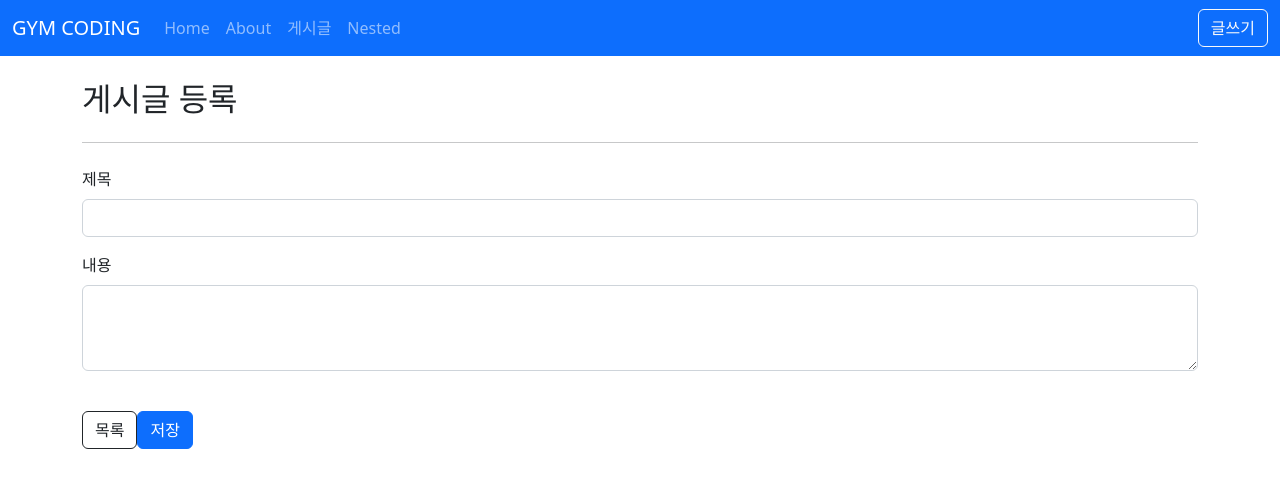
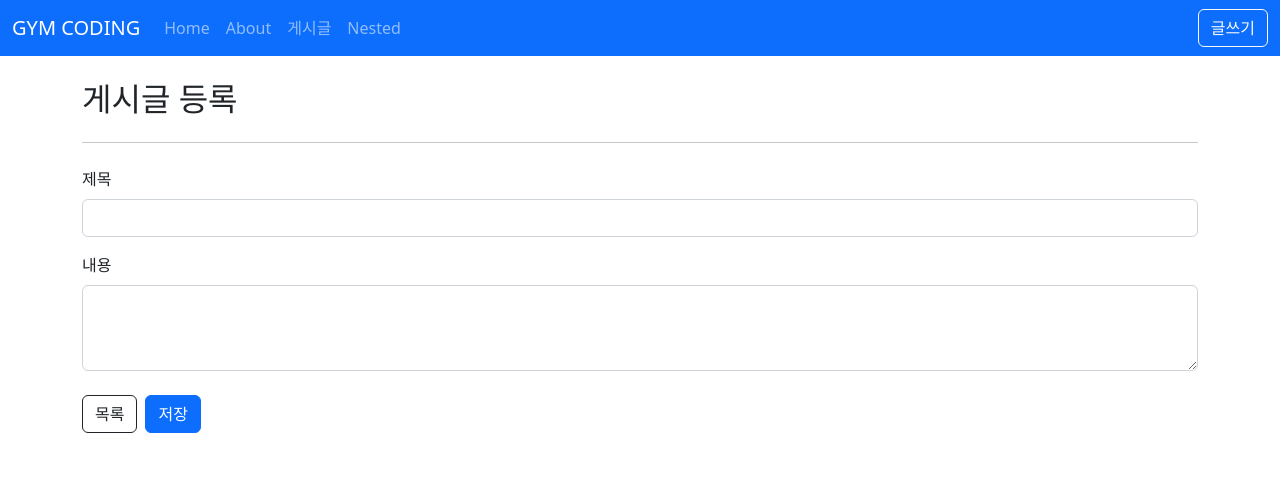
Before and after one commit to kjhqwaszx/vue3-posts, a Vue app: page /posts/create in a window 1280 px wide. Shown: the top 488 px of the page. Built offline with nearby package versions, Linux system fonts and the light colour scheme.

Commit message:
PostForm 모듈화

```diff
--- /dev/null
+++ b/src/components/posts/PostForm.vue
@@ -0,0 +1,30 @@
+<template>
+  <form>
+    <div class="mb-3">
+      <label for="title" class="form-label">제목</label>
+      <input :value="title" @input="$emit('update:title', $event.target.value)" type="text" class="form-control"
+        id="title" />
+    </div>
+    <div class="mb-3">
+      <label for="content" class="form-label">내용</label>
+      <textarea :value="content" @input="$emit('update:content', $event.target.value)" class="form-control" id="content"
+        rows="3"></textarea>
+    </div>
+    <div class=" d-flex gap-2 mt-4">
+      <slot name="actions"></slot>
+    </div>
+  </form>
+</template>
+
+<script setup>
+defineProps({
+  title: String,
+  content: String
+})
+
+defineEmits(['update:title', 'update:content'])
+</script>
+
+<style lang="scss" scoped>
+
+</style>
--- a/src/views/posts/PostCreateView.vue
+++ b/src/views/posts/PostCreateView.vue
@@ -2,22 +2,14 @@
 	<div>
 		<h2>게시글 등록</h2>
 		<hr class="my-4" />
-		<form @submit.prevent = "save">
-			<div class="mb-3">
-				<label for="title" class="form-label">제목</label>
-				<input v-model="form.title" type="text" class="form-control" id="title" />
-			</div>
-			<div class="mb-3">
-				<label for="content" class="form-label">내용</label>
-				<textarea v-model="form.content"  class="form-control" id="content" rows="3"></textarea>
-			</div>
-			<div class="pt-4">
-				<button type="button" class="btn btn-outline-dark me-2k" @click="goListPage">
-					목록
-				</button>
-				<button class="btn btn-primary">저장</button>
-			</div>
-		</form>
+		<PostForm v-model:title="form.title" v-model:content="form.content" @submit.prevent="save">
+			<template #actions>
+					<button type="button" class="btn btn-outline-dark me-2k" @click="goListPage">
+						목록
+					</button>
+					<button class="btn btn-primary">저장</button>
+			</template>
+		</PostForm>
 	</div>
 </template>
 
@@ -25,6 +17,8 @@
 import { ref } from '@vue/reactivity';
 import { useRouter } from 'vue-router';
 import {createPost} from '@/api/posts'
+import PostForm from '@/components/posts/PostForm.vue';
+
 const router = useRouter();
 
 const form = ref({
@@ -36,6 +30,7 @@ const goListPage = () =>
 	router.push({
 		name: 'PostList',
 	});
+
 function formatDate(date) {
 	var d = new Date(date),
 		month = '' + (d.getMonth() + 1),
--- a/src/views/posts/PostEditView.vue
+++ b/src/views/posts/PostEditView.vue
@@ -2,22 +2,14 @@
 	<div>
 		<h2>게시글 수정</h2>
 		<hr class="my-4" />
-		<form @submit.prevent>
-			<div class="mb-3">
-				<label for="title" class="form-label">제목</label>
-				<input v-model="form.title" type="text" class="form-control" id="title" />
-			</div>
-			<div class="mb-3">
-				<label for="content" class="form-label">내용</label>
-				<textarea v-model="form.content"  class="form-control" id="content" rows="3"></textarea>
-			</div>
-			<div class="pt-4">
-				<button type="button" class="btn btn-outline-danger me-2" @click="goDetailPage">
-					취소
-				</button>
-				<button class="btn btn-primary" @click="edit">수정</button>
-			</div>
-		</form>
+		<PostForm v-model:title="form.title" v-model:content="form.content" @submit.prevent>
+			<template #actions>
+					<button type="button" class="btn btn-outline-danger " @click="goDetailPage">
+						취소
+					</button>
+					<button class="btn btn-primary" @click="edit">수정</button>
+			</template>
+		</PostForm>
 	</div>
 </template>
 
@@ -25,6 +17,7 @@
 import { ref } from '@vue/reactivity';
 import { useRoute, useRouter } from 'vue-router';
 import { getPostById, updatePost } from '@/api/posts'
+import PostForm from '@/components/posts/PostForm.vue';
 
 const route = useRoute();
 const router = useRouter();
```
